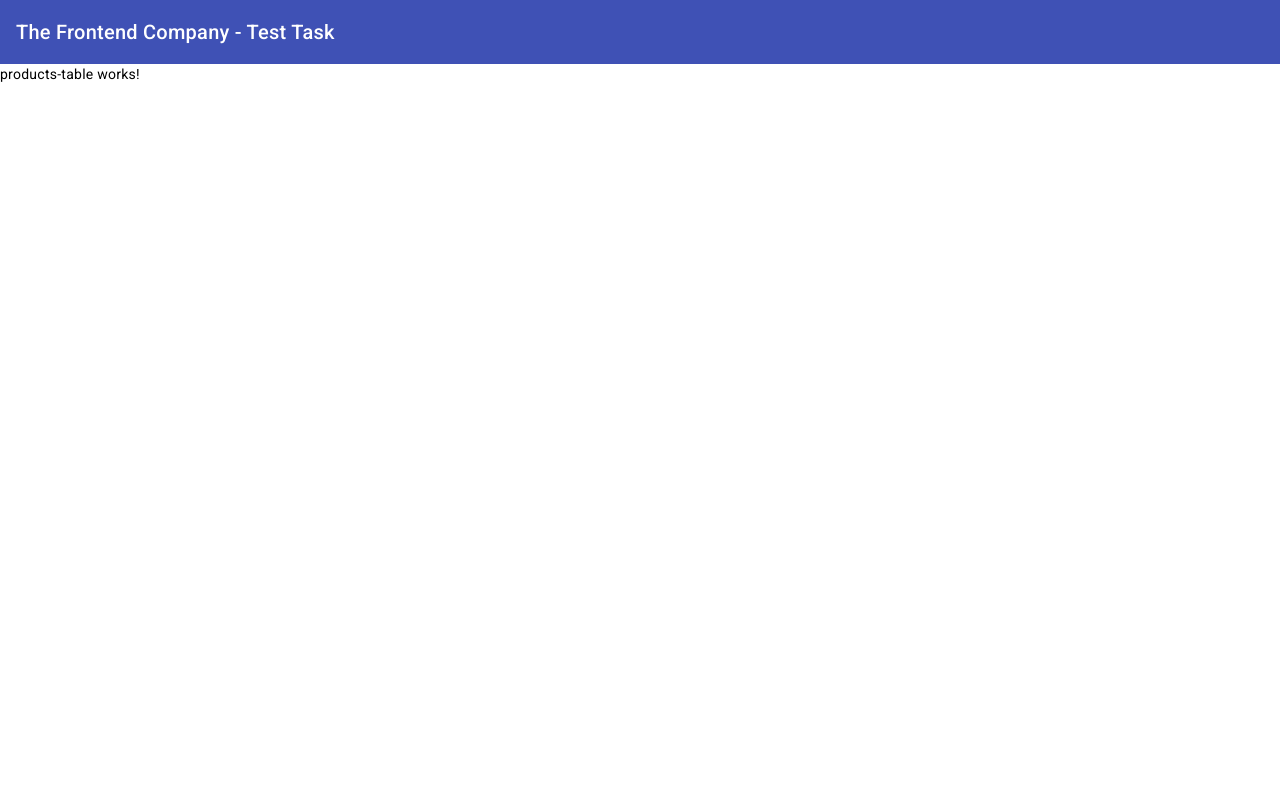
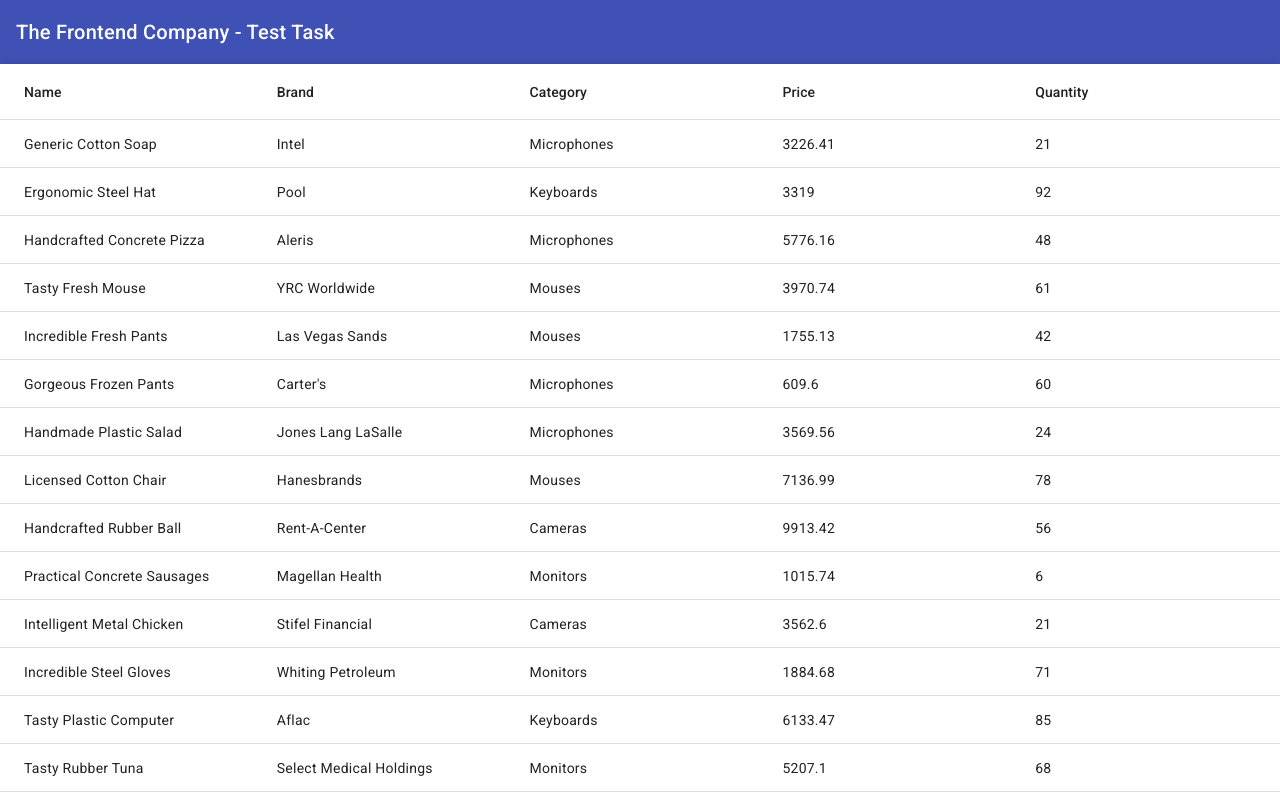
Before and after one commit to archie-arrow/tfc-test-task, an Angular app: page /products in a window 1280 px wide. Shown: the top 800 px of the page. Built offline with nearby package versions, Linux system fonts and the light colour scheme.

Commit message:
feat: load and display products data, add loading-spinner component, add onPush strategy to components

```diff
--- a/src/app/app.component.ts
+++ b/src/app/app.component.ts
@@ -1,4 +1,4 @@
-import { Component } from '@angular/core';
+import { ChangeDetectionStrategy, Component } from '@angular/core';
 import { RouterOutlet } from '@angular/router';
 import { HeaderComponent } from '@layout/header/header.component';
 
@@ -7,6 +7,7 @@ import { HeaderComponent } from '@layout/header/header.component';
   standalone: true,
   imports: [RouterOutlet, HeaderComponent],
   templateUrl: './app.component.html',
-  styleUrl: './app.component.scss'
+  styleUrl: './app.component.scss',
+  changeDetection: ChangeDetectionStrategy.OnPush,
 })
 export class AppComponent {}
--- a/src/app/app.config.ts
+++ b/src/app/app.config.ts
@@ -1,3 +1,4 @@
+import { provideHttpClient } from '@angular/common/http';
 import { ApplicationConfig } from '@angular/core';
 import { provideRouter } from '@angular/router';
 
@@ -5,5 +6,5 @@ import { routes } from './app.routes';
 import { provideAnimations } from '@angular/platform-browser/animations';
 
 export const appConfig: ApplicationConfig = {
-  providers: [provideRouter(routes), provideAnimations()]
+  providers: [provideRouter(routes), provideAnimations(), provideHttpClient()]
 };
--- /dev/null
+++ b/src/app/components/loading-spinner/loading-spinner.component.html
@@ -0,0 +1,5 @@
+@if (show) {
+  <div class="loading-spinner-wrapper">
+    <mat-spinner mode="indeterminate" [color]="color" [diameter]="diameter" [strokeWidth]="strokeWidth" />
+  </div>
+}
--- /dev/null
+++ b/src/app/components/loading-spinner/loading-spinner.component.scss
@@ -0,0 +1,16 @@
+.loading-spinner-wrapper {
+  position: absolute;
+  top: 0;
+  left: 0;
+  bottom: 0;
+  right: 0;
+
+  width: 100%;
+  height: 100%;
+
+  background: rgba(0,0,0,0.15);
+
+  display: flex;
+  justify-content: center;
+  align-items: center;
+}
--- /dev/null
+++ b/src/app/components/loading-spinner/loading-spinner.component.ts
@@ -0,0 +1,26 @@
+import { ChangeDetectionStrategy, Component, Input } from '@angular/core';
+import { MatProgressSpinner } from '@angular/material/progress-spinner';
+
+@Component({
+  selector: 'app-loading-spinner',
+  standalone: true,
+  imports: [
+    MatProgressSpinner
+  ],
+  templateUrl: './loading-spinner.component.html',
+  styleUrl: './loading-spinner.component.scss',
+  changeDetection: ChangeDetectionStrategy.OnPush,
+})
+export class LoadingSpinnerComponent {
+  @Input({ required: true, transform: (value: unknown) => !!value })
+  public show!: boolean;
+
+  @Input()
+  public color: 'accent' | 'primary' | 'warn' = 'accent';
+
+  @Input({ transform: (value: unknown) => Number(value) })
+  public strokeWidth = 3;
+
+  @Input({ transform: (value: unknown) => Number(value) })
+  public diameter = 25;
+}
--- a/src/app/components/products-table/products-table.component.html
+++ b/src/app/components/products-table/products-table.component.html
@@ -1 +1,38 @@
-<p>products-table works!</p>
+<div class="products-table-wrapper relative">
+  <app-loading-spinner [show]="isLoading" diameter="100"  />
+
+  <mat-table recycleRows [dataSource]="dataSource" [trackBy]="trackProduct" class="mat-elevation-z8">
+    <ng-container matColumnDef="name">
+      <mat-header-cell *matHeaderCellDef> Name </mat-header-cell>
+      <mat-cell *matCellDef="let row"> {{row.name}} </mat-cell>
+    </ng-container>
+
+    <ng-container matColumnDef="brand">
+      <mat-header-cell *matHeaderCellDef> Brand </mat-header-cell>
+      <mat-cell *matCellDef="let row"> {{row.brand}} </mat-cell>
+    </ng-container>
+
+    <ng-container matColumnDef="category">
+      <mat-header-cell *matHeaderCellDef> Category </mat-header-cell>
+      <mat-cell *matCellDef="let row"> {{row.category}} </mat-cell>
+    </ng-container>
+
+    <ng-container matColumnDef="price">
+      <mat-header-cell *matHeaderCellDef> Price </mat-header-cell>
+      <mat-cell *matCellDef="let row"> {{row.price}} </mat-cell>
+    </ng-container>
+
+    <ng-container matColumnDef="quantity">
+      <mat-header-cell *matHeaderCellDef> Quantity </mat-header-cell>
+      <mat-cell *matCellDef="let row"> {{row.quantity}} </mat-cell>
+    </ng-container>
+
+    <mat-header-row *matHeaderRowDef="displayedColumns"></mat-header-row>
+    <mat-row *matRowDef="let row; columns: displayedColumns;"></mat-row>
+  </mat-table>
+  <mat-paginator
+    [pageSizeOptions]="[10, 20, 50, 100]"
+    pageSize="50"
+  />
+
+</div>
--- a/src/app/components/products-table/products-table.component.ts
+++ b/src/app/components/products-table/products-table.component.ts
@@ -1,12 +1,45 @@
-import { Component } from '@angular/core';
+import { ChangeDetectionStrategy, Component, OnInit, TrackByFunction } from '@angular/core';
+import { MatPaginator } from '@angular/material/paginator';
+import { MatTableDataSource, MatTableModule } from '@angular/material/table';
+import { LoadingSpinnerComponent } from '@components/loading-spinner/loading-spinner.component';
+import { ProductsApiService } from 'app/core/api/products-api.service';
+import { Product } from 'app/core/interfaces/product.interface';
+import { finalize, Observable } from 'rxjs';
 
 @Component({
   selector: 'app-products-table',
   standalone: true,
-  imports: [],
+  imports: [
+    MatTableModule,
+    MatPaginator,
+    LoadingSpinnerComponent
+  ],
   templateUrl: './products-table.component.html',
-  styleUrl: './products-table.component.scss'
+  styleUrl: './products-table.component.scss',
+  changeDetection: ChangeDetectionStrategy.OnPush,
 })
-export class ProductsTableComponent {
+export class ProductsTableComponent implements OnInit {
+  public dataLimit = 1000;
 
+  public isLoading = false;
+
+  public dataSource = new MatTableDataSource<Product>();
+  public displayedColumns = ['name', 'brand', 'category', 'price', 'quantity'];
+
+  public trackProduct: TrackByFunction<Product> = (index: number, product: Product) => product.id;
+
+  constructor(private productsApiService: ProductsApiService) {}
+
+  public ngOnInit(): void {
+    this.loadProducts().subscribe((products) => {
+      this.dataSource.data = products;
+    });
+  }
+
+  private loadProducts(): Observable<Product[]> {
+    this.isLoading = true;
+    return this.productsApiService.getProducts(this.dataLimit).pipe(
+       finalize(() => (this.isLoading = false))
+     );
+  }
 }
--- /dev/null
+++ b/src/app/core/api/products-api.service.ts
@@ -0,0 +1,20 @@
+import { HttpClient } from '@angular/common/http';
+import { Injectable } from '@angular/core';
+import { Product } from 'app/core/interfaces/product.interface';
+import { delay, map, Observable } from 'rxjs';
+
+@Injectable({ providedIn: 'root' })
+export class ProductsApiService {
+  constructor(private http: HttpClient) {}
+
+  public getProducts(limit = 1000): Observable<Product[]> {
+    return this.http.get<Product[]>('assets/products.json').pipe(
+      delay(this.randomDelay()),
+      map((res) => res.slice(0, limit)),
+    );
+  }
+
+  private randomDelay(): number {
+    return Math.random() * 10;
+  }
+}
--- a/src/app/layout/header/header.component.ts
+++ b/src/app/layout/header/header.component.ts
@@ -1,4 +1,4 @@
-import { Component } from '@angular/core';
+import { ChangeDetectionStrategy, Component } from '@angular/core';
 import { MatToolbar } from '@angular/material/toolbar';
 
 @Component({
@@ -8,7 +8,8 @@ import { MatToolbar } from '@angular/material/toolbar';
     MatToolbar,
   ],
   templateUrl: './header.component.html',
-  styleUrl: './header.component.scss'
+  styleUrl: './header.component.scss',
+  changeDetection: ChangeDetectionStrategy.OnPush,
 })
 export class HeaderComponent {
 
--- a/src/styles.scss
+++ b/src/styles.scss
@@ -2,3 +2,7 @@
 
 html, body { height: 100%; }
 body { margin: 0; font-family: Roboto, "Helvetica Neue", sans-serif; }
+
+.relative {
+  position: relative;
+}
```
Also changed, not shown: src/app/core/interfaces/product.interface.ts (added, +17 -0 lines).
